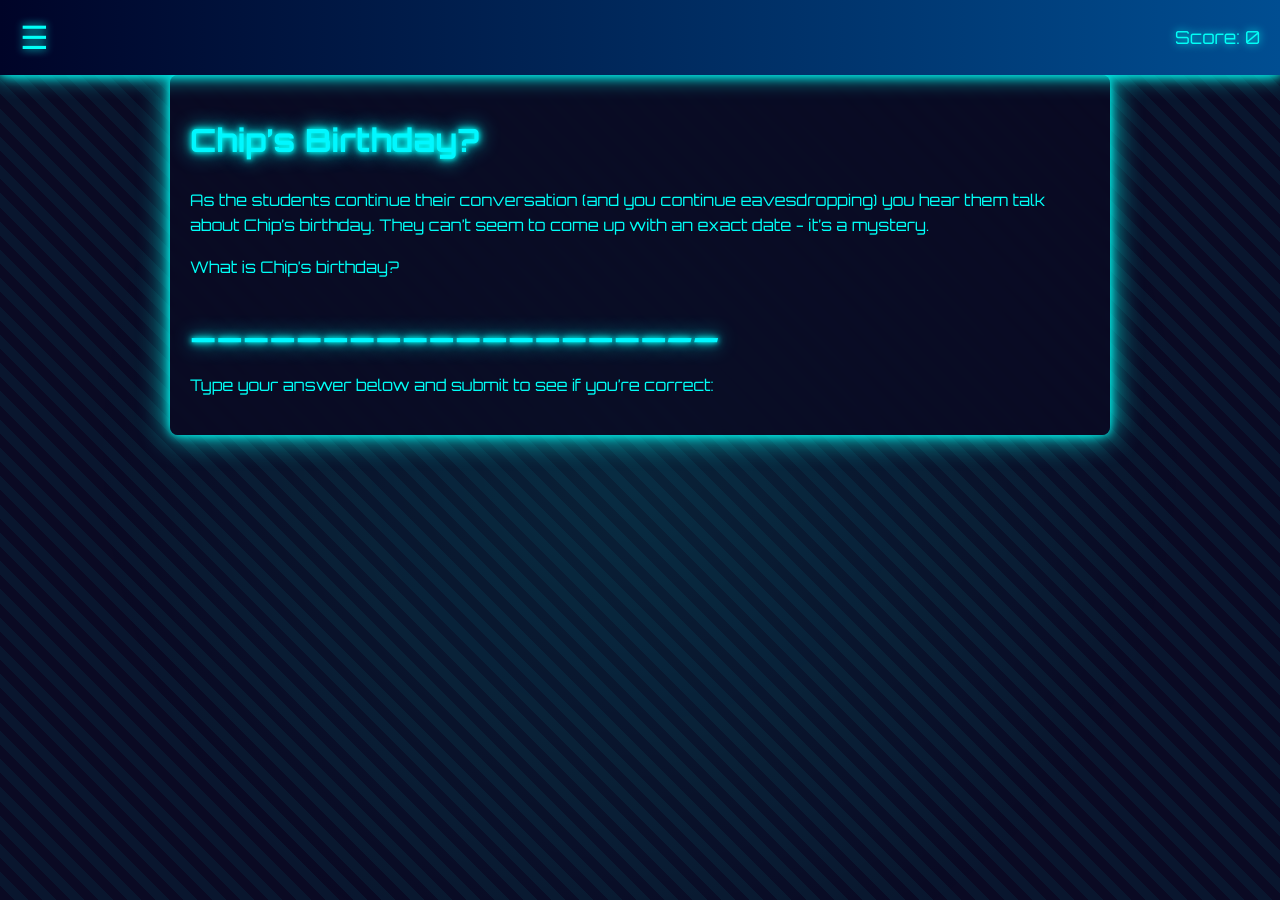
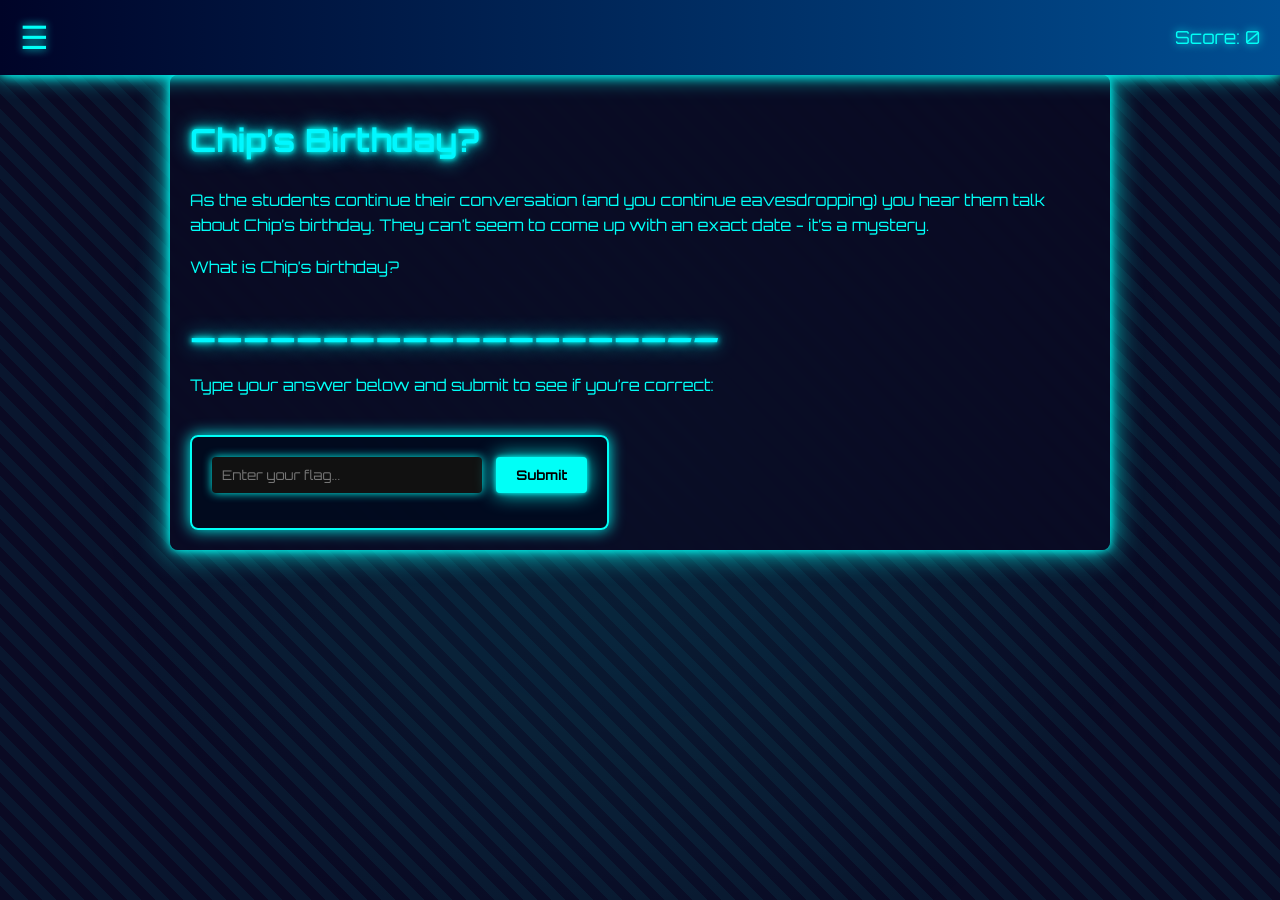
Before and after one commit to toni-graham/ctf2025, a Jekyll site: the page built from challenge2.md, in a window 1280 px wide. Built offline with Jekyll 4.4.1, drawn with Linux system fonts in a browser that asks for light colours.

Commit message:
Update challenge2.md

```diff
--- a/challenge2.md
+++ b/challenge2.md
@@ -12,6 +12,14 @@ What is Chip’s birthday?
 
 # __________________________________________________________
 Type your answer below and submit to see if you're correct:
+
+<div class="answer-box">
+  <form id="answer-form">
+    <input type="text" id="user-answer" placeholder="Enter your flag..." required>
+    <button type="submit">Submit</button>
+  </form>
+  <div id="feedback"></div>
+</div>
 
 <script>
   document.addEventListener("DOMContentLoaded", function() {
```
